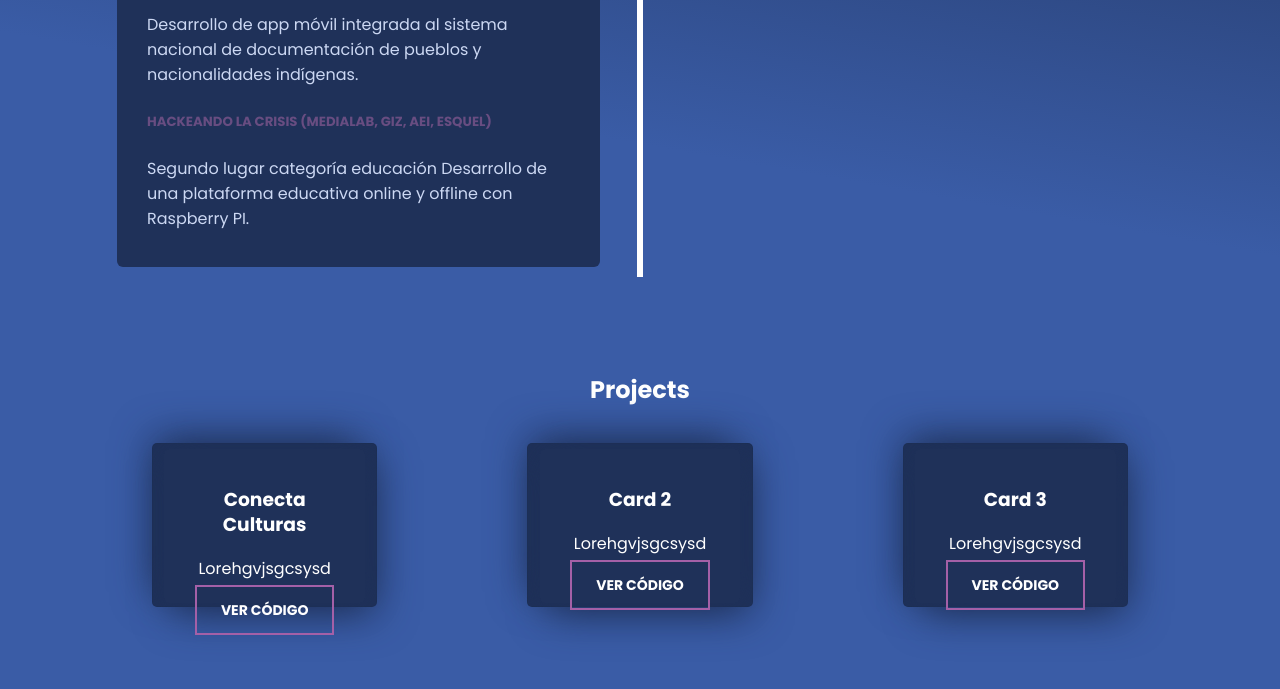
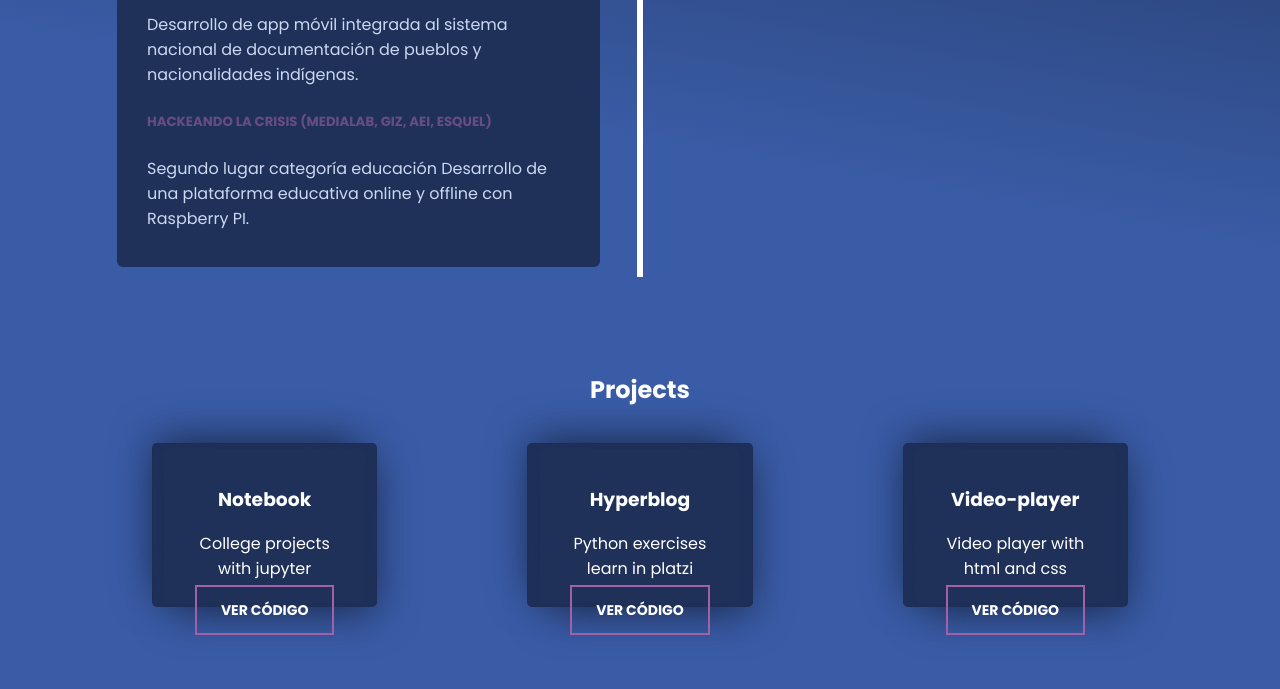
Before and after one commit to MichellePerezS/michelleperezs, a plain HTML site: page index.html in a window 1280 px wide. Shown: the part 1384-2073 px from the top of the page. Drawn offline with Linux system fonts and the light colour scheme.

Commit message:
Add projects

```diff
--- a/index.html
+++ b/index.html
@@ -104,23 +104,23 @@
             <div class="card-container">
                 <div class="card">
                     <div class="card-content">
-                        <h3 class="card-title">Conecta Culturas</h3>
-                        <p class="card-info">Lorehgvjsgcsysd</p>
-                        <a href="https://github.com/MichellePerezS/my-first-blog" class="button is-secondary" target="_blank"> Ver Código</a>
+                        <h3 class="card-title">Notebook</h3>
+                        <p class="card-info">College projects with jupyter</p>
+                        <a href="https://github.com/MichellePerezS/TrabajosUnir" class="button is-secondary" target="_blank"> Ver Código</a>
                   </div>
                 </div>
                 <div class="card">
                     <div class="card-content">
-                        <h3 class="card-title">Card 2</h3>
-                        <p class="card-info">Lorehgvjsgcsysd</p>
-                        <a href="https://github.com/MichellePerezS/my-first-blog" class="button is-secondary" target="_blank"> Ver Código</a>
+                        <h3 class="card-title">Hyperblog</h3>
+                        <p class="card-info">Python exercises learn in platzi</p>
+                        <a href="https://github.com/MichellePerezS/hyperblog" class="button is-secondary" target="_blank"> Ver Código</a>
                   </div>
                 </div>
                 <div class="card">
                     <div class="card-content">
-                        <h3 class="card-title">Card 3</h3>
-                        <p class="card-info">Lorehgvjsgcsysd</p>
-                        <a href="https://github.com/MichellePerezS/my-first-blog" class="button is-secondary" target="_blank"> Ver Código</a>
+                        <h3 class="card-title">Video-player</h3>
+                        <p class="card-info">Video player with html and css</p>
+                        <a href="https://github.com/MichellePerezS/video-player" class="button is-secondary" target="_blank"> Ver Código</a>
                   </div>
                 </div>
             </div>
```
